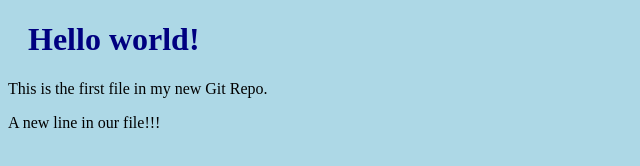
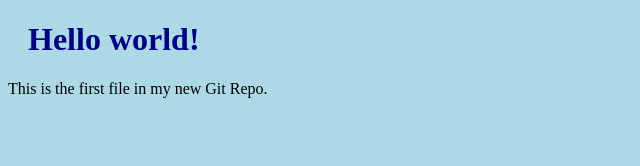
Before and after one commit to TudorSante/hello-world, a plain HTML site: page index.html in a window 1280 px wide. Shown: the whole page, without its empty margins (0-640 px from the left). Drawn offline with Linux system fonts and the light colour scheme.

Commit message:
Revert "Added a new line to the index.html file"
This reverts commit a23a85456e6806c4369d8f77f27eee1218f198b3.

```diff
--- a/index.html
+++ b/index.html
@@ -8,7 +8,6 @@
 
 <h1>Hello world!</h1>
 <p>This is the first file in my new Git Repo.</p>
-<p>A new line in our file!!!</p>
 
 </body>
 </html>
```
